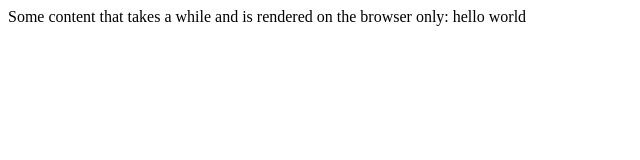
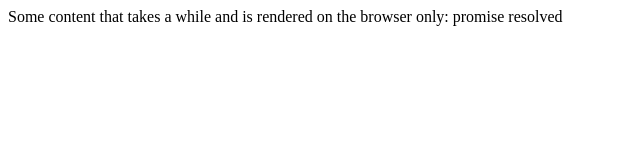
Before and after one commit to steffinchen/ssr-demo, an Angular app: page /r in a window 1280 px wide. Shown: the top 160 px of the page, without its empty margins (0-640 px from the left). Built offline with nearby package versions, Linux system fonts and the light colour scheme.

Commit message:
✨ call function that takes 2sec to resolve

```diff
--- a/src/app/dummy.service.ts
+++ b/src/app/dummy.service.ts
@@ -8,7 +8,13 @@ export class DummyService {
 
   async someAsyncFunction() {}
 
-  somePromiseFunction() {}
+  somePromiseFunction(timeout = 2000): Promise<string> {
+    return new Promise((resolve, reject) => {
+      setTimeout(() => {
+        resolve('promise resolved');
+      }, timeout);
+    });
+  }
 
   someObservableFunction() {}
 }
--- a/src/app/sample.resolver.ts
+++ b/src/app/sample.resolver.ts
@@ -1,12 +1,15 @@
 import { Injectable } from '@angular/core';
 import { Router, Resolve, RouterStateSnapshot, ActivatedRouteSnapshot } from '@angular/router';
 import { Observable, of } from 'rxjs';
+import { DummyService } from './dummy.service';
 
 @Injectable({
   providedIn: 'root',
 })
 export class SampleResolver implements Resolve<{ value: string }> {
-  resolve(route: ActivatedRouteSnapshot, state: RouterStateSnapshot): Observable<{ value: string }> {
-    return of({ value: 'hello world' });
+  constructor(private dummy: DummyService) {}
+  async resolve(route: ActivatedRouteSnapshot, state: RouterStateSnapshot): Promise<{ value: string }> {
+    let message = await this.dummy.somePromiseFunction();
+    return { value: message };
   }
 }
```
